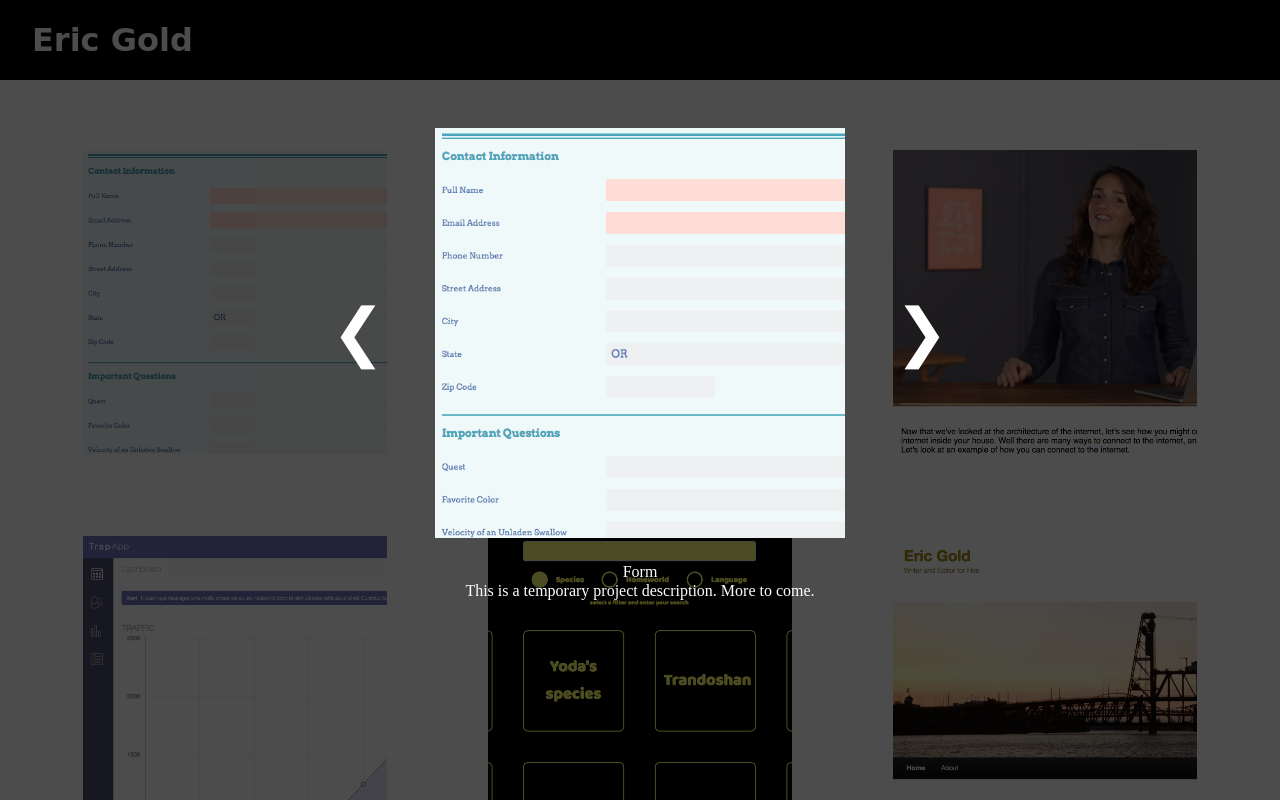
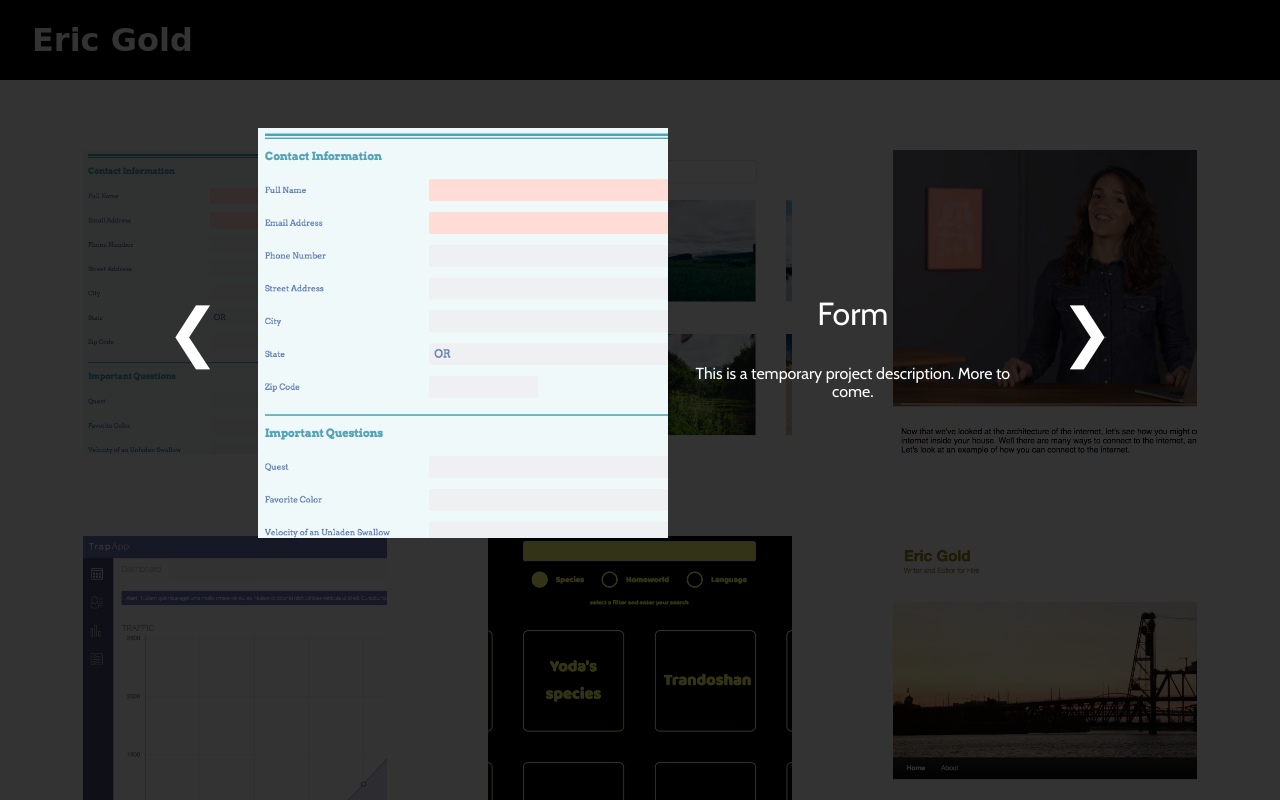
Before and after one commit to ericgold/portfolio, a plain HTML site: page index.html in a window 1280 px wide. Both pictures are taken after a click on the picture 234 px from the left and 302 px from the top of the page. Shown: the top 800 px of the page. Drawn offline with nearby package versions, Linux system fonts and the light colour scheme; a web font is replaced by a local one.

Commit message:
adjusted overlay
added div to overlay to hold project title and descriptions

styled image and div to be side by side in overlay

added Cabin font to project

```diff
--- a/application.js
+++ b/application.js
@@ -1,8 +1,10 @@
 var $overlay = $("<div id='overlay'></div>");
 var $innerOverlay = $("<div id='inner-overlay'></div>");
 var $image = $("<img>");
+
+var $projectText = $("<div id='project-text'></div>");
+
 var $title = $("<p id='title'></p>");
-
 var $description = $("<p id='description'></p>");
 
 var $leftArrow = $("<button class='arrow'>&#10094</button>");
@@ -16,26 +18,31 @@ var $galleryLength = $thumbnails.length;
 //replace with an array of project descriptions
 var imageDescription = "This is a temporary project description. More to come.";
 
+$projectText.append($title);
+$projectText.append($description);
 $overlay.append($innerOverlay);
-$overlay.append($title);
-$overlay.append($description);
+$overlay.append($projectText);
 $("body").append($overlay);
 
-function prepOverlay(thing) {
+function prepOverlay(image, title, description) {
 	// Add left arrow to inner overlay div
 	$innerOverlay.append($leftArrow);
 	// Add media to the overlay
-	$innerOverlay.append(thing);
+	$innerOverlay.append(image);
+	// Add project title and description to the overlay
+	$innerOverlay.append($projectText);
+
 	// Add right arrow to overlay
 	$innerOverlay.append($rightArrow);
 }
 
 function updateImage(imageLocation, imageTitle, imageDescription) {
 	$image.attr("src", imageLocation);
-	prepOverlay($image);
 
 	$title.text(imageTitle);
 	$description.text(imageDescription);
+
+	prepOverlay($image, $title, $description);
 }
 
 function prevNext(prev) {
--- a/index.html
+++ b/index.html
@@ -4,6 +4,7 @@
 		<meta charset="utf-8">
 		<link rel="stylesheet" href="https://cdnjs.cloudflare.com/ajax/libs/normalize/4.1.1/normalize.css">
 		<link href="https://fonts.googleapis.com/css?family=Shrikhand" rel="stylesheet">
+		<link href="https://fonts.googleapis.com/css?family=Cabin" rel="stylesheet">
 		<link href="css/application.css" rel="stylesheet" type="text/css">
 		<meta name="viewport" content="width=device-width, initial-scale=1">
 
--- a/scss/overlay/_index.scss
+++ b/scss/overlay/_index.scss
@@ -1,5 +1,5 @@
 #overlay {
-	background: rgba(0,0,0,0.7);
+	background: rgba(0,0,0,0.8);
 	width: 100%;
 	height: 100%;
 	position: fixed;
@@ -16,12 +16,32 @@
 	justify-content: center;
 	align-items: center;
 	margin: 10% auto 2%;
-
 }
 
 #overlay img {
 	width: 40%;
 	max-width: 600px;
+}
+
+#project-text {
+	display: flex;
+	flex-direction: column;
+	justify-content: space-between;
+	color: white;
+	width: 40%;
+	max-width: 400px;
+	margin: auto auto auto 1em;
+}
+
+#title {
+	font-family: Cabin;
+	font-size: 2em;
+}
+
+#description {
+	font-family: Cabin;
+	font-size: 1em;
+	margin: auto;
 }
 
 .arrow {
@@ -37,13 +57,7 @@
 	outline: none;
 }
 
-#overlay p {
-	color: white;
-	width: 40%;
-	max-width: 400px;
-	margin: auto;
-	//display: block;
-}
+
 
 .hidden {
 	display: none;
```
Also changed, not shown: css/application.css, 1 other file.
